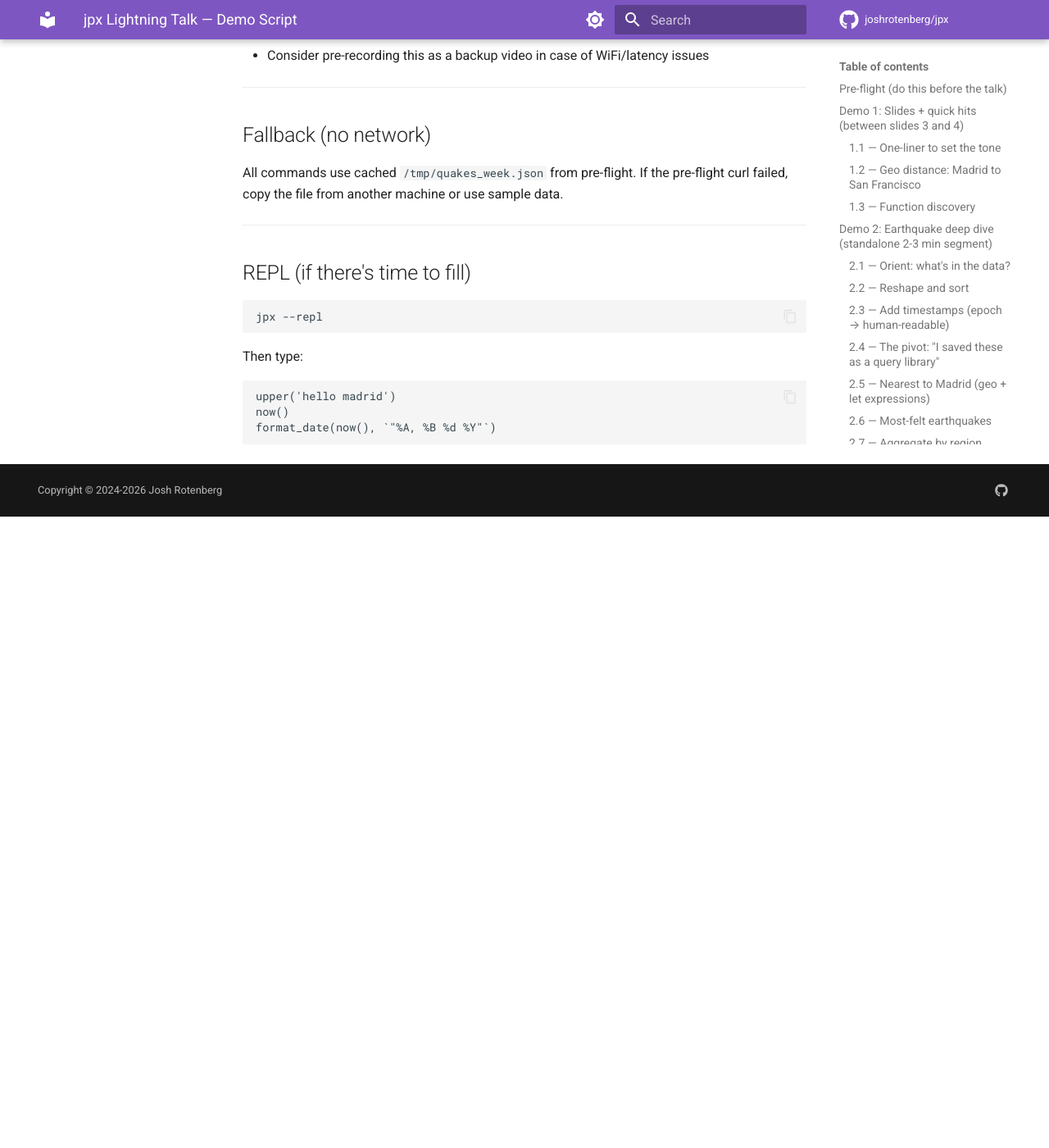
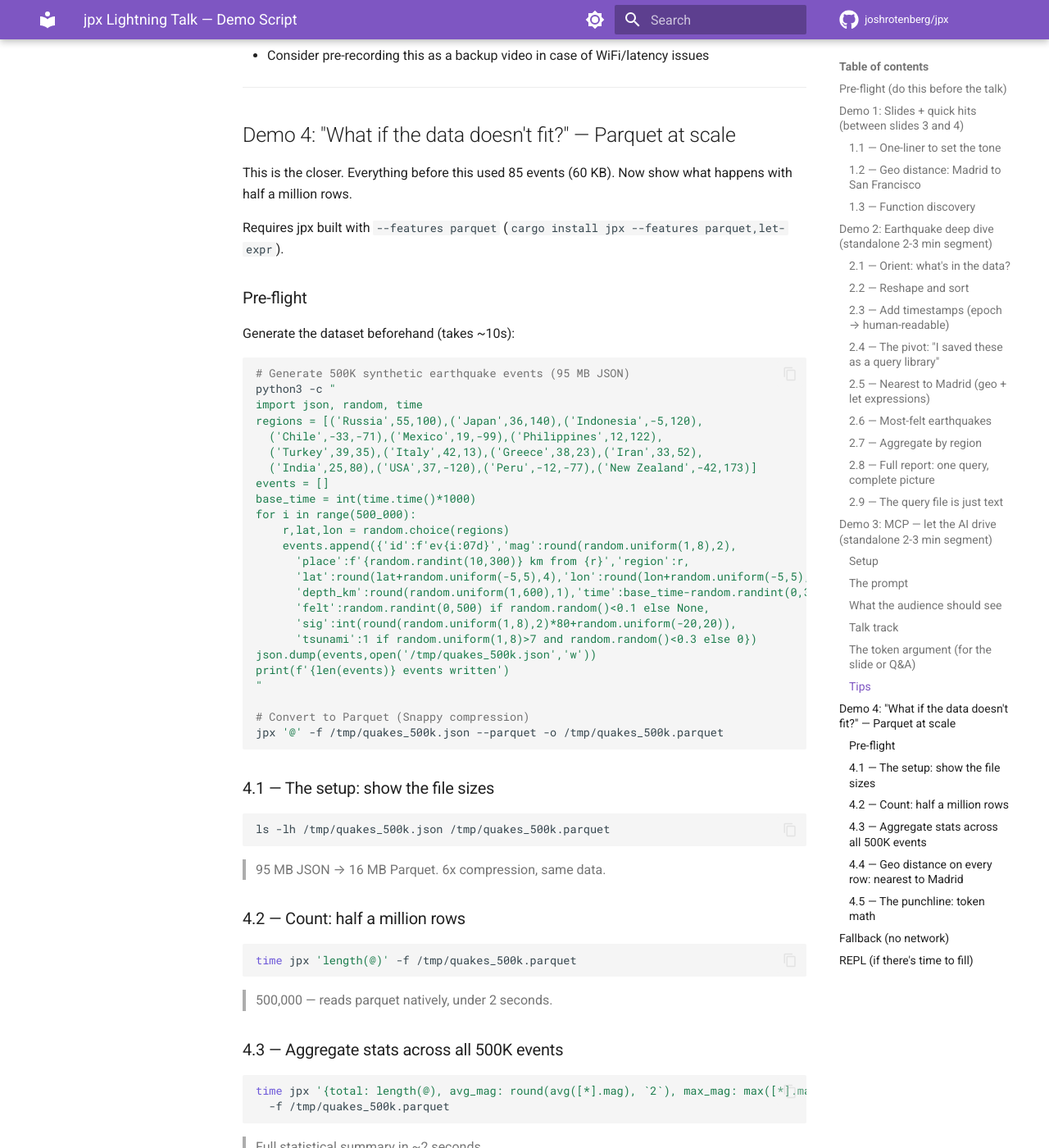
Before and after one commit to joshrotenberg/jpx, an MkDocs documentation site: the page built from docs/src/presentations/demo-script.md, in a window 1280 px wide and 1400 px high, scrolled down 5941 px. Shown: the whole window at 82% size. Built offline with MkDocs 1.6.1 and Material for MkDocs 9.7.7, drawn with Linux system fonts in a browser that asks for light colours; comment, search, counter and statistics services are not loaded; before the commit the page ends 6571 px from its top, so only the background shows below that; some of the changed text lies outside the part shown.

Commit message:
Add parquet-at-scale demo section (Demo 4) (#108)
Show 500K events in a 16MB parquet file queried in ~2 seconds.
The punchline: 95MB of JSON is ~33M tokens (impossible to fit in
any context window). With jpx the agent sends 61 tokens and gets
back 88. The data never enters the context window.

````diff
--- a/docs/src/presentations/demo-script.md
+++ b/docs/src/presentations/demo-script.md
@@ -283,6 +283,95 @@
 
 ---
 
+## Demo 4: "What if the data doesn't fit?" — Parquet at scale
+
+This is the closer. Everything before this used 85 events (60 KB).
+Now show what happens with half a million rows.
+
+Requires jpx built with `--features parquet` (`cargo install jpx --features parquet,let-expr`).
+
+### Pre-flight
+
+Generate the dataset beforehand (takes ~10s):
+
+```bash
+# Generate 500K synthetic earthquake events (95 MB JSON)
+python3 -c "
+import json, random, time
+regions = [('Russia',55,100),('Japan',36,140),('Indonesia',-5,120),
+  ('Chile',-33,-71),('Mexico',19,-99),('Philippines',12,122),
+  ('Turkey',39,35),('Italy',42,13),('Greece',38,23),('Iran',33,52),
+  ('India',25,80),('USA',37,-120),('Peru',-12,-77),('New Zealand',-42,173)]
+events = []
+base_time = int(time.time()*1000)
+for i in range(500_000):
+    r,lat,lon = random.choice(regions)
+    events.append({'id':f'ev{i:07d}','mag':round(random.uniform(1,8),2),
+      'place':f'{random.randint(10,300)} km from {r}','region':r,
+      'lat':round(lat+random.uniform(-5,5),4),'lon':round(lon+random.uniform(-5,5),4),
+      'depth_km':round(random.uniform(1,600),1),'time':base_time-random.randint(0,365*24*3600*1000),
+      'felt':random.randint(0,500) if random.random()<0.1 else None,
+      'sig':int(round(random.uniform(1,8),2)*80+random.uniform(-20,20)),
+      'tsunami':1 if random.uniform(1,8)>7 and random.random()<0.3 else 0})
+json.dump(events,open('/tmp/quakes_500k.json','w'))
+print(f'{len(events)} events written')
+"
+
+# Convert to Parquet (Snappy compression)
+jpx '@' -f /tmp/quakes_500k.json --parquet -o /tmp/quakes_500k.parquet
+```
+
+### 4.1 — The setup: show the file sizes
+
+```bash
+ls -lh /tmp/quakes_500k.json /tmp/quakes_500k.parquet
+```
+
+> 95 MB JSON → 16 MB Parquet. 6x compression, same data.
+
+### 4.2 — Count: half a million rows
+
+```bash
+time jpx 'length(@)' -f /tmp/quakes_500k.parquet
+```
+
+> 500,000 — reads parquet natively, under 2 seconds.
+
+### 4.3 — Aggregate stats across all 500K events
+
+```bash
+time jpx '{total: length(@), avg_mag: round(avg([*].mag), `2`), max_mag: max([*].mag), tsunami_count: length([?tsunami == `1`])}' \
+  -f /tmp/quakes_500k.parquet
+```
+
+> Full statistical summary in ~2 seconds.
+
+### 4.4 — Geo distance on every row: nearest to Madrid
+
+```bash
+time jpx 'let $lat = `40.4168`, $lon = `-3.7038` in [*].{place: place, mag: mag, km: round(geo_distance_km($lat, $lon, lat, lon))} | sort_by(@, &km) | [:5]' \
+  -f /tmp/quakes_500k.parquet -t
+```
+
+> geo_distance_km computed 500,000 times, sorted, top 5 returned — ~2 seconds.
+
+### 4.5 — The punchline: token math
+
+> "That JSON file is 95 megabytes. That's roughly **33 million tokens**.
+> No context window on earth can hold that.
+> With jpx, the agent sends a 61-token expression and gets back 88 tokens.
+> **The data never enters the context window. Period.**"
+
+| | Tokens |
+|---|---|
+| 95 MB JSON in context | ~33,000,000 (impossible) |
+| jpx expression + result | 149 |
+
+> "And every result is deterministic. The query engine processed
+> half a million rows — not the LLM. Same query, same answer, every time."
+
+---
+
 ## Fallback (no network)
 
 All commands use cached `/tmp/quakes_week.json` from pre-flight.
````
